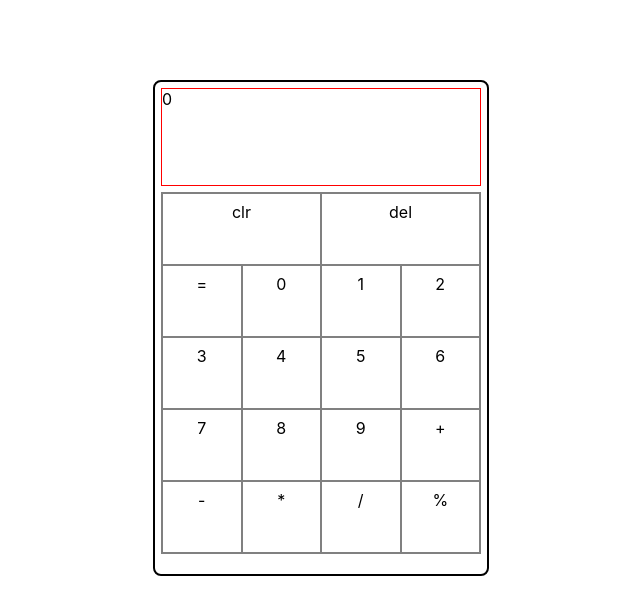
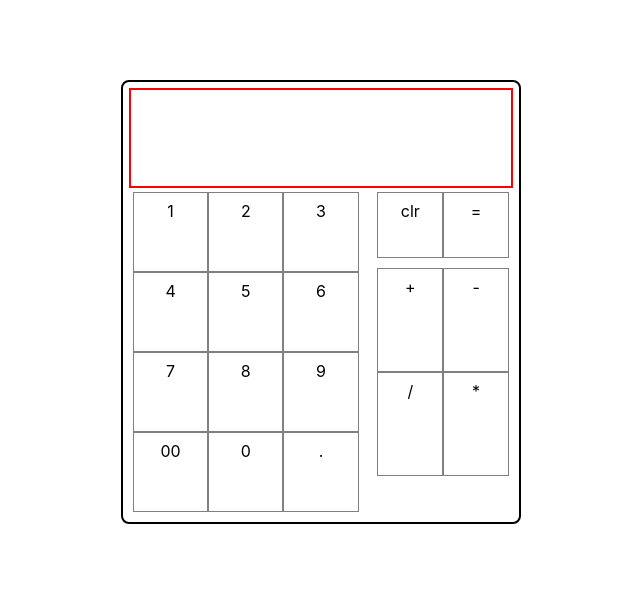
Before and after one commit to palpriyanshu/calc-react, a React (Create React App) app: page / in a window 1280 px wide. Shown: the top 614 px of the page, without its empty margins (319-959 px from the left). Built offline with nearby package versions, Linux system fonts and the light colour scheme.

Commit message:
separated keyboard Components

```diff
--- a/src/App.css
+++ b/src/App.css
@@ -1,24 +1,35 @@
 .calc {
   border: 2px solid black;
-  height: 60vh;
-  width: 40vh;
+  width: 30vw;
   margin: 10vh auto;
   border-radius: 8px;
   padding: 6px;
 }
 
 .display {
-  border: 1px solid red;
-  height: 20%;
+  border: 2px solid red;
+  height: 12vh;
 }
 
 .keyboard {
-  border: 1px solid gray;
+  display: flex;
+  justify-content: space-between;
+  padding: 4px;
+  height: 40vh;
+}
+
+.leftPanel {
+  width:60%;
+}
+
+.rightPanel {
+  width:35%;
+}
+
+.numKeys {
   display: grid;
-  grid-template-columns: repeat(4, 25%);
-  grid-template-rows: repeat(5, 20%);
-  margin-top: 6px;
-  height: 75%;
+  grid-template-rows: repeat(4, 10vh);
+  grid-template-columns: repeat(3, calc(100%/3));
 }
 
 .button {
@@ -27,12 +38,18 @@
   padding: 8px;
 }
 
-.clrBtn {
-  grid-column: 1/3;
-  grid-row: 1/2;
+.topRightPanel {
+  display: flex;
 }
 
-.delBtn {
-  grid-column: 3/5;
-  grid-row: 1/2;
+.topRightPanel > div {
+  width:48%;
+  height:6vh;
 }
+
+.oprKeys {
+  padding-top:10px;
+  display:grid;
+  grid-template-rows: repeat(2, 13vh);
+  grid-template-columns: repeat(2, 50%);
+}
--- /dev/null
+++ b/src/buttons.js
@@ -0,0 +1,31 @@
+import React from 'react';
+
+const Button = (props) => (
+  <div className={props.className} onClick={props.onClick}>
+    {props.name}
+  </div>
+);
+
+const createKeys = function (keys, handleClick) {
+  return keys.map((key) => (
+    <div className="button" key={key} name={key} onClick={handleClick}>
+      {key}
+    </div>
+  ));
+};
+
+const NumericKeys = function (props) {
+  const keys = ['1', '2', '3', '4', '5', '6', '7', '8', '9', '00', '0', '.'];
+  return <div className="numKeys">{createKeys(keys, props.onClick)}</div>;
+};
+
+const OperationalKeys = function (props) {
+  const keys = ['+', '-', '/', '*'];
+  return <div className="oprKeys">{createKeys(keys, props.onClick)}</div>;
+};
+
+export {
+  Button,
+  NumericKeys,
+  OperationalKeys
+}
--- a/src/calc.js
+++ b/src/calc.js
@@ -5,42 +5,35 @@ import Display from './display';
 class Calc extends React.Component {
   constructor(props) {
     super(props);
-    this.state = {
-      currDisplayState: '0',
+    this.state = { currDisplayState: '' };
+    this.handleNumberClick = this.handleNumberClick.bind(this);
+    this.handleSymbolClick = this.handleSymbolClick.bind(this);
+    this.showResult = this.showResult.bind(this);
+    this.setDefault = this.setDefault.bind(this);
+  }
+
+  setDefault() {
+    this.setState(() => ({
+      currDisplayState: '',
       currNumberState: '',
       numbers: [],
       symbols: [],
-    };
-    this.handleNumberClick = this.handleNumberClick.bind(this);
-    this.handleSymbolClick = this.handleSymbolClick.bind(this);
-    this.handleEval = this.handleEval.bind(this);
-    this.clickHandlers = this.clickHandlers.bind(this);
+    }));
   }
 
-  handleNumberClick(number) {
-    this.setDisplayState(number);
-    this.setNumberState(number);
-  }
-
-  handleSymbolClick(symbol) {
-    this.setDisplayState(symbol);
-    this.setNumber();
-    this.setSymbol(symbol);
+  componentDidMount() {
+    this.setDefault();
   }
 
   setDisplayState(pressedKey) {
     this.setState((state) => {
-      const { currDisplayState } = state;
-      const newState =
-        currDisplayState === '0' ? pressedKey : currDisplayState + pressedKey;
-      return { currDisplayState: newState };
+      return { currDisplayState: state.currDisplayState + pressedKey };
     });
   }
 
   setNumberState(number) {
     this.setState((state) => {
-      const { currNumberState } = state;
-      return { currNumberState: currNumberState + number };
+      return { currNumberState: state.currNumberState + number };
     });
   }
 
@@ -67,7 +60,7 @@ class Calc extends React.Component {
     });
   }
 
-  handleEval() {
+  showResult() {
     this.setNumber();
     this.setState((state) => {
       const exp = state.numbers
@@ -76,17 +69,30 @@ class Calc extends React.Component {
       const answer = eval(exp);
       return {
         currDisplayState: answer,
-        numbers: [answer],
+        currNumberState: answer,
+        numbers: [],
         symbols: [],
       };
     });
   }
 
-  clickHandlers() {
+  handleNumberClick(number) {
+    this.setDisplayState(number);
+    this.setNumberState(number);
+  }
+
+  handleSymbolClick(symbol) {
+    this.setDisplayState(symbol);
+    this.setNumber();
+    this.setSymbol(symbol);
+  }
+
+  get clickHandlers() {
     return {
       handleNumberClick: this.handleNumberClick,
       handleSymbolClick: this.handleSymbolClick,
-      handleEval: this.handleEval,
+      showResult: this.showResult,
+      setDefault: this.setDefault,
     };
   }
 
--- a/src/keyboard.js
+++ b/src/keyboard.js
@@ -1,57 +1,37 @@
 import React from 'react';
-
-const numbers = [...Array(10).keys()];
-const functionKeys = ['+', '-', '*', '/', '%'];
-
-const Button = (props) => (
-  <div className={props.className} onClick={props.onClick}>
-    {props.name}
-  </div>
-);
+import { Button, NumericKeys, OperationalKeys } from './buttons';
 
 class Keyboard extends React.Component {
   constructor(props) {
     super(props);
     this.onNumberClick = this.onNumberClick.bind(this);
     this.onSymbolClick = this.onSymbolClick.bind(this);
-    this.onAskedResult = this.onAskedResult.bind(this);
   }
 
   onNumberClick(e) {
-    const { handleNumberClick } = this.props.clickHandlers();
+    const { handleNumberClick } = this.props.clickHandlers;
     handleNumberClick(e.target.innerText);
   }
 
   onSymbolClick(e) {
-    const { handleSymbolClick } = this.props.clickHandlers();
+    const { handleSymbolClick } = this.props.clickHandlers;
     handleSymbolClick(e.target.innerText);
   }
 
-  onAskedResult(e) {
-    const { handleEval } = this.props.clickHandlers();
-    handleEval();
-  }
-
-  createKeyboardBtn(keys, handleClick) {
-    return keys.map((key) => (
-      <div className="button" key={key} onClick={handleClick}>
-        {key}
-      </div>
-    ));
-  }
-
   render() {
+    const { setDefault, showResult } = this.props.clickHandlers;
     return (
       <div className="keyboard">
-        <Button className="button clrBtn" name="clr" />
-        <Button className="button delBtn" name="del" />
-        <Button
-          className="button evalBtn"
-          name="="
-          onClick={this.onAskedResult}
-        />
-        {this.createKeyboardBtn(numbers, this.onNumberClick)}
-        {this.createKeyboardBtn(functionKeys, this.onSymbolClick)}
+        <div className="leftPanel">
+          <NumericKeys onClick={this.onNumberClick} />
+        </div>
+        <div className="rightPanel">
+          <div className="topRightPanel">
+            <Button className="button clrBtn" name="clr" onClick={setDefault} />
+            <Button className="button evalBtn" name="=" onClick={showResult} />
+          </div>
+          <OperationalKeys onClick={this.onSymbolClick} />
+        </div>
       </div>
     );
   }
```
